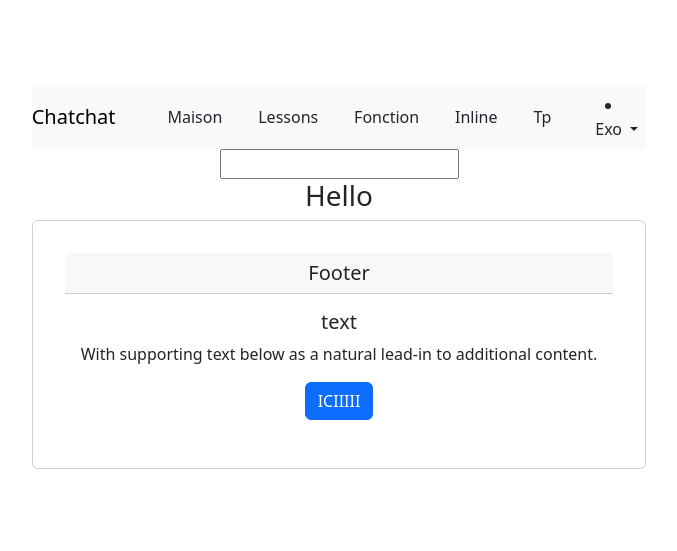
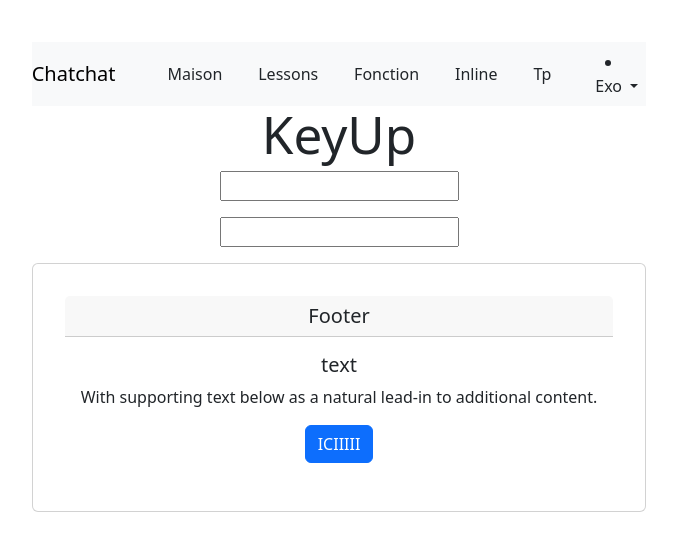
Before and after one commit to Lucileeeee/vue_exo, a Vue app in the folder courage/: page /ClientX in a window 1280 px wide. Shown: the part 123-674 px from the top of the page, without its empty margins (301-978 px from the left). Built offline with nearby package versions, Linux system fonts and the light colour scheme.

Commit message:
exo KeyUp avec apparition de la value de l'input dans un paragraphe

```diff
--- a/courage/src/views/exo/ClientX.vue
+++ b/courage/src/views/exo/ClientX.vue
@@ -1,20 +1,34 @@
 <template>
+  <h1>KeyUp</h1>
   <div>
-    <input v-on:input="capterInput($event)" type="text">
-    <h3 class="mx-3">{{uneString}}</h3>
+    <input v-on:keyup="capterInput($event)" type="text">
+    <p>{{ futurP }} </p>
+  </div>
+  <div>
+  <input v-on:keyup.esc="capterInput2($event)" type="text">
+    <p> {{ futur2p }}</p>
   </div>
 </template>
 
 <script setup lang='js'>
 import { ref } from 'vue';
+let futurP = ref('');
+let futur2p = ref('')
 
-const uneString = ref('Hello');
 
 function capterInput(event){
-  console.log(event);
-  uneString.value = event.target.value;
+  console.log(event.target.value);
+  futurP.value = ref(event.target.value) ;
+}
+
+function capterInput2(event){
+  console.log(event.target.value);
+  futur2p.value = ref(event.target.value) ;
 }
 </script>
 
 <style scoped lang="css">
 </style>
+
+//todo 1 input qui affiche dans un paragraphe ce qu'on tape
+//todo le deuxieme s'affiche dans un paragraphe seulement quand on clique sur esc
```
